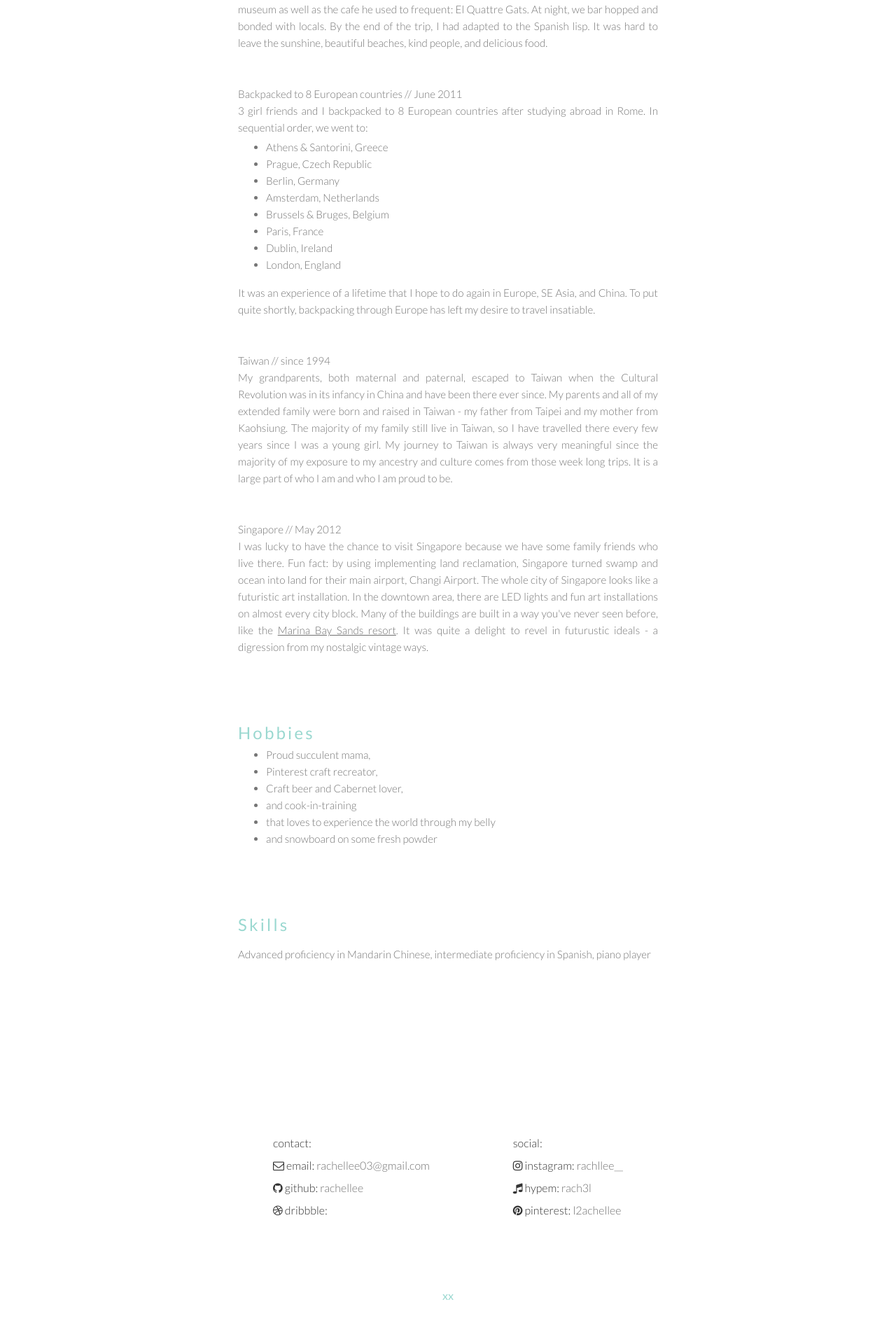
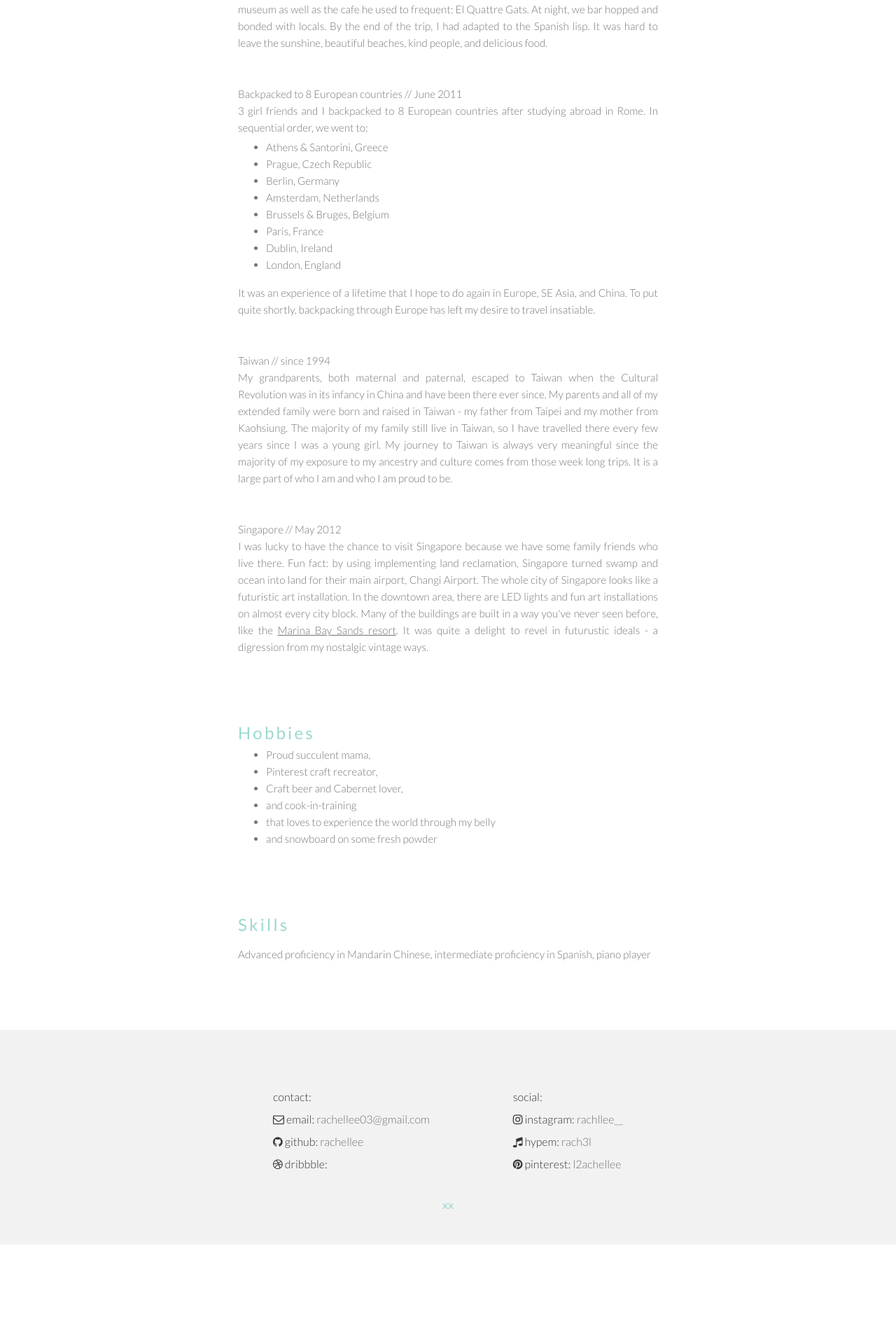
Before and after one commit to rachellee/resume, a Jekyll site: the page built from index.html, in a window 1280 px wide. Shown: the part 3848-5758 px from the top of the page at 70% size. Built offline with Jekyll 4.4.1, drawn with Linux system fonts in a browser that asks for light colours; nearby versions of some CDN libraries; Markdown is read by kramdown in place of the engine named in the settings; the list of posts is cut into pages by our own code; after the commit the page ends 5626 px from its top, so only the background shows below that.

Commit message:
changes to footer

```diff
--- a/_layouts/default.html
+++ b/_layouts/default.html
@@ -44,7 +44,6 @@
 				<BR>
 					<i class="fa fa-pinterest"></i> pinterest: <a href="http://www.pinterest.com/l2achellee" target="_blank">l2achellee</a>
 			</div>
-
 		</div>
 		xx
 	</footer>
--- a/index.css
+++ b/index.css
@@ -135,7 +135,6 @@ ul {
 .main_footer base {
 	font-family: 'Verdana', Helvetica, Arial, sans-serif;
 	text-align: left;
-	font-family: 'Verdana', Helvetica, Arial, sans-serif;
 	height: 3.13rem;
 	color: #9AD8D0;
 	padding-top: 20px;
@@ -144,9 +143,10 @@ ul {
 
 .base {
 	font-family: 'Lato', Verdana, Helvetica, Arial, sans-serif;
-	padding-top: 50px;
-	padding-bottom: 50px;
+	padding-top: 3rem;
+	padding-bottom: 3rem;
 	color: #9AD8D0;
+	background-color: #F2F2F2;
 	text-align: center;
 	font-size: 16px;
 }
@@ -216,7 +216,7 @@ ul {
 	color: #343434;
 	text-align: left;
 	line-height: 2rem;
-	margin: 6rem auto;
+	margin: 2rem auto;
 	max-width: 500px;
 	width: 100%;
 	overflow: hidden;
```
Lines whose indentation alone changed are shown as unchanged.
